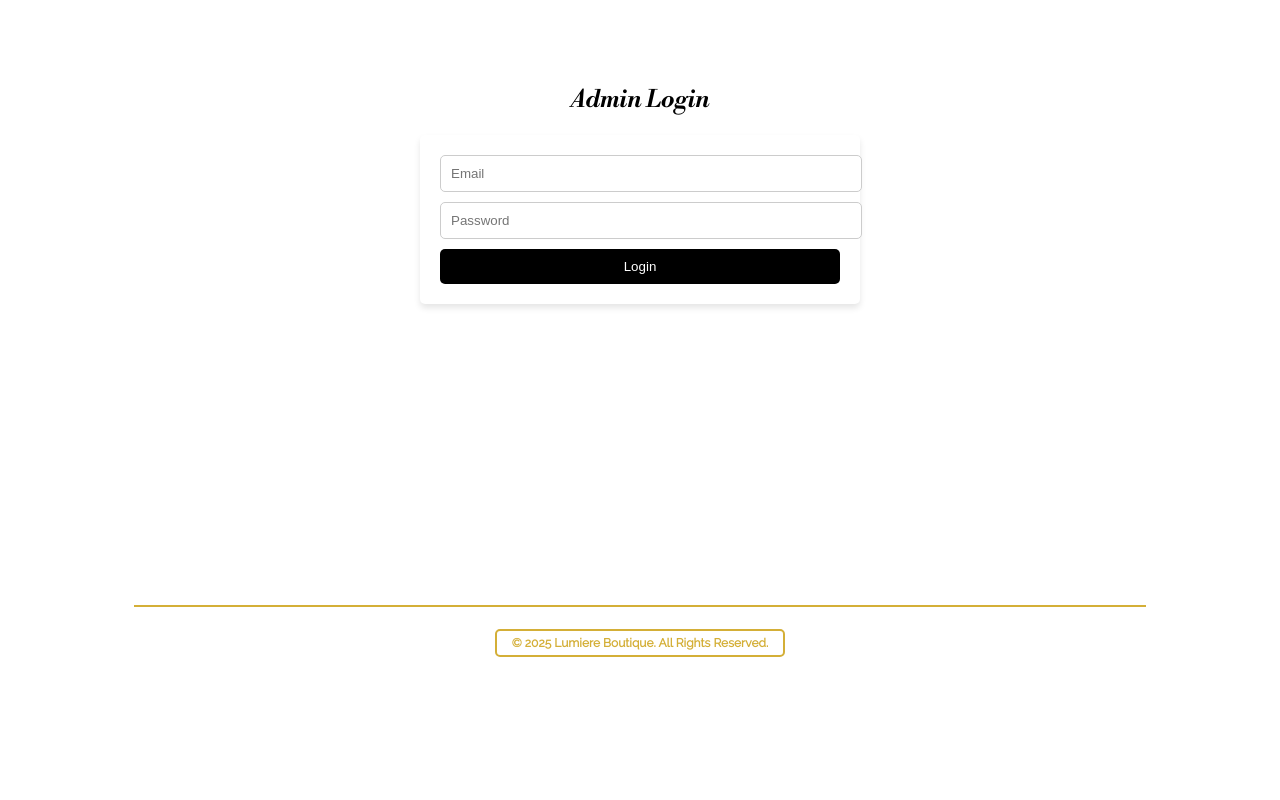
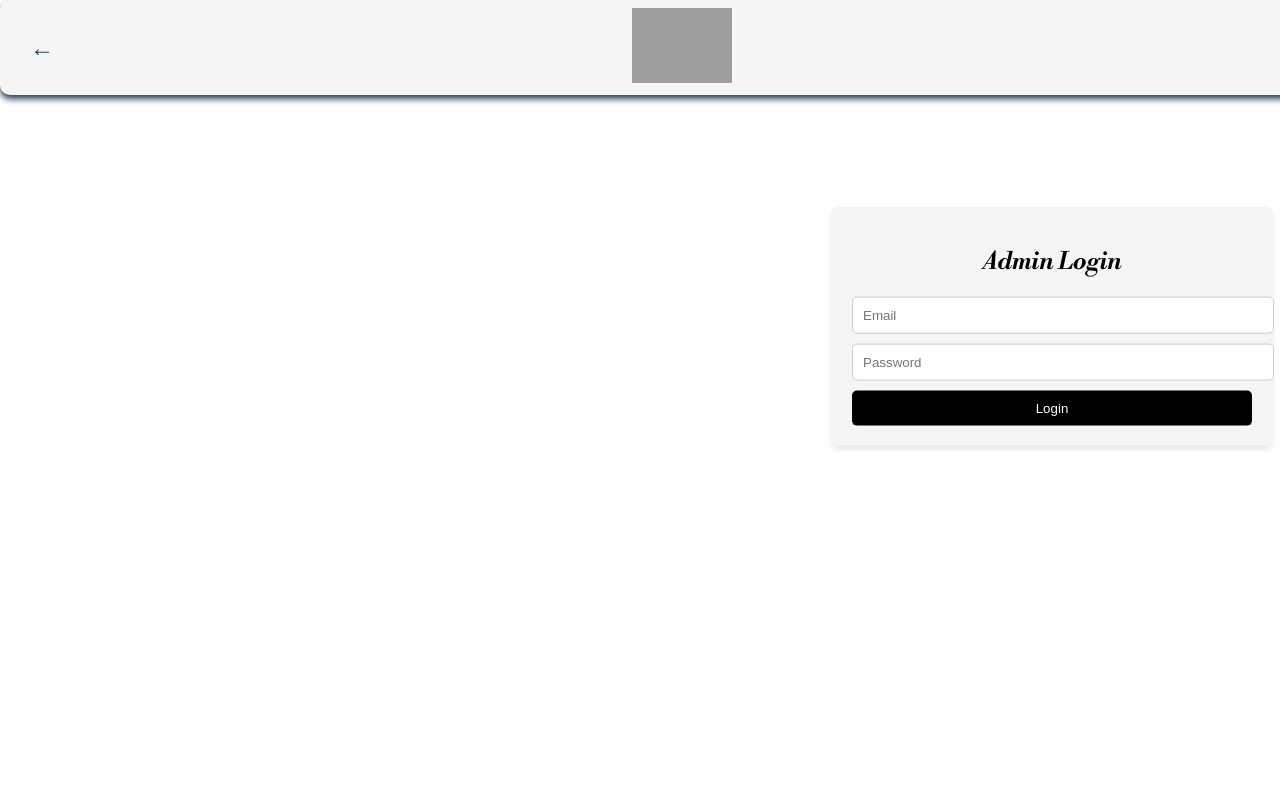
Before and after one commit to luthandodake10111/Lumiere_Boutique_e-Commerce_Module-3, a Vue app: page /AdminLogin in a window 1280 px wide. Shown: the top 800 px of the page. Built offline with nearby package versions, Linux system fonts and the light colour scheme; no server answers; grey boxes are pictures that could not be loaded.

Commit message:
correct code

```diff
--- a/src/components/AdminDashboard.vue
+++ b/src/components/AdminDashboard.vue
@@ -21,9 +21,9 @@
 
     <!-- Dashboard Content -->
     <div class="dashboard">
-      <h1>Welcome, {{ user?.first_name }} {{ user?.last_name }}</h1>
-      <p>Email: {{ user?.email }}</p>
-      <p>Role: {{ user?.role }}</p>
+      <h1>Welcome, Matthew</h1>
+      <!-- <p>Email: {{ user?.email }}</p> -->
+      <p>Role: Purchasing Officer</p>
 
       <!-- PRODUCTS MANAGEMENT -->
       <section>
@@ -159,7 +159,7 @@ export default {
   display: flex;
   justify-content: space-between;
   align-items: center;
-  background-color: black;
+  background-color: rgba(0, 0, 0, 0.7); /* semi-transparent black */
   padding: 10px 20px;
   height: 75px;
   position: fixed;
--- a/src/components/AdminLogin.vue
+++ b/src/components/AdminLogin.vue
@@ -1,5 +1,28 @@
 <template>
-  <br><br><br>
+
+  <div class="page-container">
+    <!-- Navbar -->
+    <nav class="navbar">
+      <!-- Back Arrow -->
+      <div class="nav-left">
+        <button class="back-btn" @click="$router.go(-1)">←</button>
+      </div>
+
+      <!-- Logo -->
+      <div class="logo-container">
+        <router-link to="/">
+          <img
+            src="https://luthandodake10111.github.io/Lumiere_Boutique_e-Commerce_Module-3/Vero%20Social%20images%20and%20icons/est%202025/icon_logo-transparent.png"
+            alt="Lumiere Logo"
+            class="logo-img"
+          />
+        </router-link>
+      </div>
+    </nav>
+
+    <!-- Main Content -->
+    <div class="main-content">
+      <!-- Login Form -->
       <div class="admin-login">
         <h2>Admin Login</h2>
         <div class="login-container">
@@ -10,8 +33,6 @@
           </form>
         </div>
       </div>
-  <br><br><br><br><br>
-  <br><br><br><br><br>
 
       <!-- Error Modal -->
       <div v-if="modalVisible" class="modal-overlay">
@@ -21,8 +42,11 @@
           <button @click="closeModal" class="close-modal">Close</button>
         </div>
       </div>
+    </div>
 
+    <!-- Footer -->
     <FooterLine />
+  </div>
 </template>
 
 <script>
@@ -30,49 +54,113 @@ import FooterLine from './FooterLine.vue';
 
 export default {
   components: {
-    FooterLine
+    FooterLine,
   },
   data() {
     return {
       email: '',
       password: '',
       errorMessage: '',
-      modalVisible: false, // Controls modal visibility
-      correctEmail: 'admin@lumiereboutique.com', // Set Email
-      correctPassword: 'Lumiere@2025' // Set Password
+      modalVisible: false,
+      correctEmail: 'admin@lumiereboutique.com',
+      correctPassword: 'Lumiere@2025',
     };
   },
   methods: {
     login() {
       if (this.email === this.correctEmail && this.password === this.correctPassword) {
-        localStorage.setItem('authToken', 'adminToken'); // Store token in localStorage
-        this.$router.push('/AdminDashboard'); // Redirect to dashboard
+        localStorage.setItem('authToken', 'adminToken');
+        this.$router.push('/AdminDashboard');
       } else {
-        this.errorMessage = 'Invalid credentials'; // Set the error message
-        this.modalVisible = true; // Show the modal
+        this.errorMessage = 'Invalid credentials';
+        this.modalVisible = true;
       }
     },
     closeModal() {
-      this.modalVisible = false; // Close the modal
-    }
+      this.modalVisible = false;
+    },
   },
   mounted() {
-    // Redirect to Admin Dashboard if already logged in
     if (localStorage.getItem('authToken')) {
       this.$router.push('/AdminDashboard');
     }
-  }
+  },
 };
 </script>
 
 <style scoped>
-.login-container {
+/* Page Container - Flexbox for layout */
+.page-container {
+  display: flex;
+  flex-direction: column;
+  min-height: 100vh; /* Full viewport height */
+}
+
+.navbar {
+  display: flex;
+  justify-content: space-between;
+  align-items: center;
+  background-color: whitesmoke;
+  padding: 10px 20px;
+  box-shadow: 0px 4px 6px #2c3e50;
+  border-radius: 10px;
+  height: 75px;
+  z-index: 1000;
+  position: fixed;
+  width: 100%;
+  top: 0;
+  left: 0;
+}
+
+.nav-left,
+.nav-right {
+  display: flex;
+  align-items: center;
+  gap: 15px;
+}
+
+.logo-container {
+  text-align: center;
+  flex: 1;
+}
+
+.logo-img {
+  width: 100px;
+  transition: transform 0.5s ease;
+}
+
+.back-btn {
+  background: none;
+  border: none;
+  font-size: 24px;
+  cursor: pointer;
+  color: #2c3e50;
+}
+
+button:hover {
+  color: #d4af37;
+}
+.main-content {
+  flex: 1;
+  display: flex;
+  justify-content: center;
+  align-items: center;
+  min-height: calc(100vh - 75px);
+  padding-top: 75px;
+}
+.admin-login {
   max-width: 400px;
+  width: 100%;
   margin: 0 auto;
   padding: 20px;
-  background-color: #fff;
+  background-color: whitesmoke;
   border-radius: 5px;
   box-shadow: 0px 4px 6px rgba(0, 0, 0, 0.1);
+  position: relative;
+  top: 50%;
+  left: 50%;
+  transform: translate(-50%, -50%);
+  text-align: center;
 }
 
 input {
@@ -95,9 +183,9 @@ button {
 
 button:hover {
   background-color: #d4af37;
+  color: whitesmoke;
 }
 
-/* Modal Styles */
 .modal-overlay {
   position: fixed;
   top: 0;
@@ -118,10 +206,6 @@ button:hover {
   box-shadow: 0 2px 10px rgba(0, 0, 0, 0.2);
 }
 
-.modal h2 {
-  margin-bottom: 1rem;
-}
-
 .close-modal {
   background: #000;
   color: white;
@@ -137,23 +221,12 @@ button:hover {
   background: #444;
 }
 
-/* Modal Animation */
-.modal-overlay {
-  transition: opacity 0.3s ease;
-}
-
-.modal {
-  opacity: 0;
-  transform: scale(0.8);
-  transition: opacity 0.3s ease, transform 0.3s ease;
-}
-
-.modal-overlay.v-enter, .modal-overlay.v-leave-to {
-  opacity: 0;
-}
-
-.modal.v-enter, .modal.v-leave-to {
-  opacity: 1;
-  transform: scale(1);
+/* Footer Styles */
+footer {
+  margin-top: auto; /* Push the footer to the bottom */
+  background-color: #f1f1f1;
+  text-align: center;
+  padding: 10px 0;
+  box-shadow: 0px -4px 6px rgba(0, 0, 0, 0.1);
 }
 </style>
--- a/src/components/ContactUs.vue
+++ b/src/components/ContactUs.vue
@@ -1,102 +1,114 @@
 <template>
-    <div class="contact-us">
-      <h2>Contact Us</h2>
-      <form @submit.prevent="handleSubmit">
-        <div class="form-group">
-          <label for="name">Your Name:</label>
-          <input type="text" id="name" v-model="formData.name" required />
-        </div>
-        <div class="form-group">
-          <label for="email">Your Email:</label>
-          <input type="email" id="email" v-model="formData.email" required />
-        </div>
-        <div class="form-group">
-          <label for="message">Your Message:</label>
-          <textarea id="message" v-model="formData.message" required></textarea>
-        </div>
-        <button type="submit">Submit</button>
+  <div class="contact-page">
+    <!-- Navbar for navigation -->
+    <nav>
+      <router-link to="/" class="navbar-link">Home</router-link>
+      <router-link to="/AboutPage" class="navbar-link">About Us</router-link>
+      <router-link to="/contact-us" class="navbar-link">Contact Us</router-link>
+    </nav>
+
+    <div class="contact-container">
+      <h1>Contact Us</h1>
+      <form>
+        <!-- Form Fields -->
+        <input type="text" placeholder="Your Name" />
+        <input type="email" placeholder="Your Email" />
+        <textarea placeholder="Your Message"></textarea>
+
+        <!-- Contact Button -->
+        <button class="btn">Send Message</button>
       </form>
-
-      <!-- Modal Popup -->
-      <div v-if="showModal" class="modal-overlay">
-        <div class="modal-content">
-          <p>Your message has been sent successfully!</p>
-          <button @click="closeModal">Close</button>
     </div>
   </div>
-    </div>
+
 </template>
 
 <script>
 export default {
-    data() {
-      return {
-        formData: {
-          name: '',
-          email: '',
-          message: ''
-        },
-        showModal: false
-      };
-    },
-    methods: {
-      handleSubmit() {
-        // Here you would send the form data to your backend
-        console.log('Form data submitted:', this.formData);
-
-        // Show the modal on successful submission
-        this.showModal = true;
-
-        // Reset form after submission
-        this.formData.name = '';
-        this.formData.email = '';
-        this.formData.message = '';
-      },
-      closeModal() {
-        this.showModal = false;
-      }
-    }
+  // Add any necessary script logic here
 };
 </script>
 
 <style scoped>
-  .contact-us {
+.contact-page {
+  display: flex;
+  flex-direction: column;
+  align-items: center;
+  justify-content: center;
+  height: 100vh; /* Full height of the screen */
+}
+
+nav {
+  display: flex;
+  gap: 20px;
+  margin-bottom: 30px;
+}
+
+.navbar-link {
+  text-decoration: none;
+  color: #000;
+  font-size: 1.2rem;
+  padding: 10px;
+  border-radius: 5px;
+}
+
+.navbar-link:hover {
+  background-color: #D4AF37;
+  color: white;
+}
+
+.contact-container {
   padding: 20px;
+  background-color: #f5f5f5; /* Light grey background */
+  max-width: 600px;
+  width: 100%;
+  margin: 0 auto;
+  border-radius: 10px;
+  box-shadow: 0 4px 8px rgba(0, 0, 0, 0.1);
+  display: flex;
+  flex-direction: column;
+  align-items: center;
+  justify-content: center;
 }
-  .form-group {
-    margin-bottom: 10px;
+
+.contact-container h1 {
+  text-align: center;
+  font-size: 2rem;
+  color: #333;
 }
+
+form {
+  display: flex;
+  flex-direction: column;
+  gap: 10px;
+  width: 100%;
+}
+
+input, textarea {
+  padding: 10px;
+  border: 1px solid #ccc;
+  border-radius: 5px;
+  font-size: 1rem;
+}
+
 textarea {
-    width: 100%;
-    height: 100px;
+  resize: vertical;
+  min-height: 150px;
 }
-  button {
-    padding: 10px 15px;
-    background-color: #4CAF50;
-    color: white;
+
+button.btn {
+  background-color: black;
+  color: whitesmoke;
+  padding: 10px 50px;
+  font-size: 1rem;
   border: none;
   cursor: pointer;
-  }
-  button:hover {
-    background-color: #45a049;
+  border-radius: 5px;
+  align-self: center;
+  margin-top: 20px;
 }
 
-  /* Modal Styles */
-  .modal-overlay {
-    position: fixed;
-    top: 0;
-    left: 0;
-    right: 0;
-    bottom: 0;
-    background-color: rgba(0, 0, 0, 0.5);
-    display: flex;
-    justify-content: center;
-    align-items: center;
-  }
-  .modal-content {
-    background-color: white;
-    padding: 20px;
-    border-radius: 5px;
-    text-align: center;
+button.btn:hover {
+  background-color: #D4AF37;
 }
 </style>
--- a/src/components/FooterPage.vue
+++ b/src/components/FooterPage.vue
@@ -17,7 +17,7 @@
       <div class="footer-section">
         <h3>Customer Services</h3>
         <ul>
-          <li><router-link to="/ContactUs">Contact Us</router-link></li>
+          <li><router-link to="/contact-us">Contact Us</router-link></li>
           <li><router-link to="/faqs">FAQs</router-link></li>
         </ul>
       </div>
--- a/src/components/NavbarPage.vue
+++ b/src/components/NavbarPage.vue
@@ -47,9 +47,9 @@
 
       <!-- Dropdown for Products -->
     <li><router-link to="/ProductPage">Products</router-link></li>
-      <li><router-link to="/NewArrivals">New Arrivals</router-link></li>
+      <!-- <li><router-link to="/NewArrivals">New Arrivals</router-link></li> -->
       <li><router-link to="/Blog">Blog</router-link></li>
-      <li><router-link to="/contact">Contact</router-link></li>
+      <li><router-link to="/contact-us">Contact</router-link></li>
       <li><router-link to="/login">Login</router-link></li>
     </ul>
   </div>
--- a/src/components/ProductCard.vue
+++ b/src/components/ProductCard.vue
@@ -2,9 +2,12 @@
   <!-- Product Cards -->
   <div class="product-page">
     <div class="product-list">
+      <!-- Check if products are available -->
+      <div v-if="products.length === 0">Loading products...</div>
+      <div v-else>
         <div
           v-for="product in products"
-        :key="product.id"
+          :key="product.product_id"
           class="product-card"
           @click="goToProductDetail(product.product_id)"
         >
@@ -17,24 +20,29 @@
         </div>
       </div>
     </div>
+  </div>
 </template>
 
 <script>
-
-
 export default {
-
-  computed:{
-    products(){
-      return this.$store.state.products
+  computed: {
+    products() {
+      return this.$store.state.products;
     }
   },
 
   methods: {
     goToProductDetail(productId) {
-      console.log(productId);
+      console.log(productId); // Log product ID for debugging
 
       this.$router.push({ name: 'productDetail', params: { id: productId } });
+    }
+  },
+
+  mounted() {
+    // Fetch products if not already available
+    if (this.products.length === 0) {
+      this.$store.dispatch('fetchProducts');
     }
   }
 };
--- a/src/store/index.js
+++ b/src/store/index.js
@@ -2,9 +2,7 @@ import { createStore } from 'vuex';
 import axios from 'axios';
 
 export default createStore({
-
   state: {
-
     token: localStorage.getItem('authToken') || null,
     isLoggedIn: !!localStorage.getItem('authToken'),
     products: [],
@@ -18,18 +16,20 @@ export default createStore({
     setLoggedIn(state, status) {
       state.isLoggedIn = status;
     },
+
     setUserData(state, payload) {
       try {
-        state.userData = JSON.parse(payload);  // Ensure payload is valid JSON
+        state.user = JSON.parse(payload);  // Ensure payload is valid JSON
       } catch (e) {
         console.error("Failed to parse user data:", e);
       }
-    }
-,
+    },
+
     setToken(state, token) {
       state.token = token;
       localStorage.setItem('authToken', token);
     },
+
     logout(state) {
       state.isLoggedIn = false;
       state.user = null;
@@ -38,40 +38,46 @@ export default createStore({
       localStorage.removeItem('user');
       localStorage.removeItem('authToken');
     },
+
     setProducts(state, products) {
       state.products = products;
     },
+
     setCart(state, cartItems) {
       state.cart = cartItems;
-      // Updating cart item count
+      // Update cart item count
       state.cartItemCount = state.cart.reduce((count, item) => count + item.quantity, 0);
     },
+
     addCartItem(state, item) {
       const exists = state.cart.find(cartItem => cartItem.product_id === item.product_id);
       if (exists) {
         exists.quantity += item.quantity;
       } else {
         state.cart.push(item);
-         // Updating cart item count
+      }
       state.cartItemCount = state.cart.reduce((count, item) => count + item.quantity, 0);
+    },
 
-      }
-    },
     removeCartItem(state, product_id) {
       state.cart = state.cart.filter(item => item.product_id !== product_id);
     },
+
     updateQuantity(state, { product_id, quantity }) {
       const item = state.cart.find(cartItem => cartItem.product_id === product_id);
       if (item) {
         item.quantity = quantity;
       }
     },
+
     clearCart(state) {
       state.cart = [];
     },
+
     setOrder(state, order) {
       state.order = order;
     },
+
     setPayment(state, payment) {
       state.payment = payment;
     },
@@ -80,7 +86,6 @@ export default createStore({
       state.user = user;
     },
   },
-
 
   actions: {
     async register({ commit }, userData) {
@@ -91,11 +96,9 @@ export default createStore({
         alert('Registration successful');
       } catch (error) {
         console.error("Registration failed:", error.response ? error.response.data : error);
-        throw new Error(error.response?.data?.message || "Registration failed. Please try again."); // Throw error
+        throw new Error(error.response?.data?.message || "Registration failed. Please try again.");
       }
     },
-
-
 
     async login({ commit }, loginData) {
       try {
@@ -107,11 +110,9 @@ export default createStore({
       }
     },
 
-
     logout({ commit }) {
       commit('logout');
       commit("setUser", null);
-
     },
 
     async getCart({ commit, state }) {
@@ -130,15 +131,14 @@ export default createStore({
     async fetchProducts({ commit }) {
       try {
         const { data } = await axios.get("http://localhost:3000/products");
-      console.log(data.products); // Check that the data is in the expected format
+        console.log(data.products); // Log data for debugging
         commit('setProducts', data.products);
       } catch (error) {
         console.error('Error fetching products:', error);
       }
     },
 
-
-    async addCartItem({ commit, state }, { product_id, quantity}) {
+    async addCartItem({ commit, state }, { product_id, quantity }) {
       if (!state.user || !state.token) {
         alert("Please log in first!");
         return;
@@ -147,23 +147,20 @@ export default createStore({
       console.log("Token being sent:", state.token); // Debugging
 
       try {
-        await fetch(
-          "http://localhost:3000/cart/add",
-          {
+        await fetch("http://localhost:3000/cart/add", {
           method: "POST",
           headers: {
             "Content-Type": "application/json",
             Authorization: `Bearer ${state.token}`
           },
-            body: JSON.stringify({user_id: state.user.user_id, product_id, quantity})
-          },
-
-        );
-        commit("addCartItem", { product_id, quantity});
+          body: JSON.stringify({ user_id: state.user.user_id, product_id, quantity })
+        });
+        commit("addCartItem", { product_id, quantity });
       } catch (error) {
         console.error("Error adding the item to cart", error.response ? error.response.data : error);
       }
     },
+
     async removeCartItem({ commit, state }, product_id) {
       if (!state.user) return alert("Please log in first!");
       try {
@@ -175,9 +172,10 @@ export default createStore({
         console.error("Error removing the item from cart:", error);
       }
     },
+
     async updateQuantity({ commit, state }, { product_id, quantity }) {
       try {
-          await axios.put(`http://localhost:3000/cart/update`, {
+        await axios.put("http://localhost:3000/cart/update", {
           user_id: state.user.user_id,
           product_id,
           quantity
@@ -216,17 +214,21 @@ export default createStore({
         console.error("Payment confirmation error:", error);
       }
     },
+
     async increaseQuantity({ commit, state }, item) {
       await this.updateQuantity({ product_id: item.product_id, quantity: item.quantity + 1 });
     },
+
     async decreaseQuantity({ commit, state }, item) {
       if (item.quantity > 1) {
         await this.updateQuantity({ product_id: item.product_id, quantity: item.quantity - 1 });
       }
     },
+
     async removeFromCart(product_id) {
       await this.removeCartItem(product_id);
     },
+
     async clearCartAfterPayment({ commit }, user_id) {
       fetch("http://localhost:3000/cart/clear", {
         method: 'POST',
@@ -242,9 +244,6 @@ export default createStore({
         console.error('Error clearing cart after payment:', error);
       });
     },
-
-
-
   },
 
   getters: {
```
Lines whose indentation alone changed are shown as unchanged.
